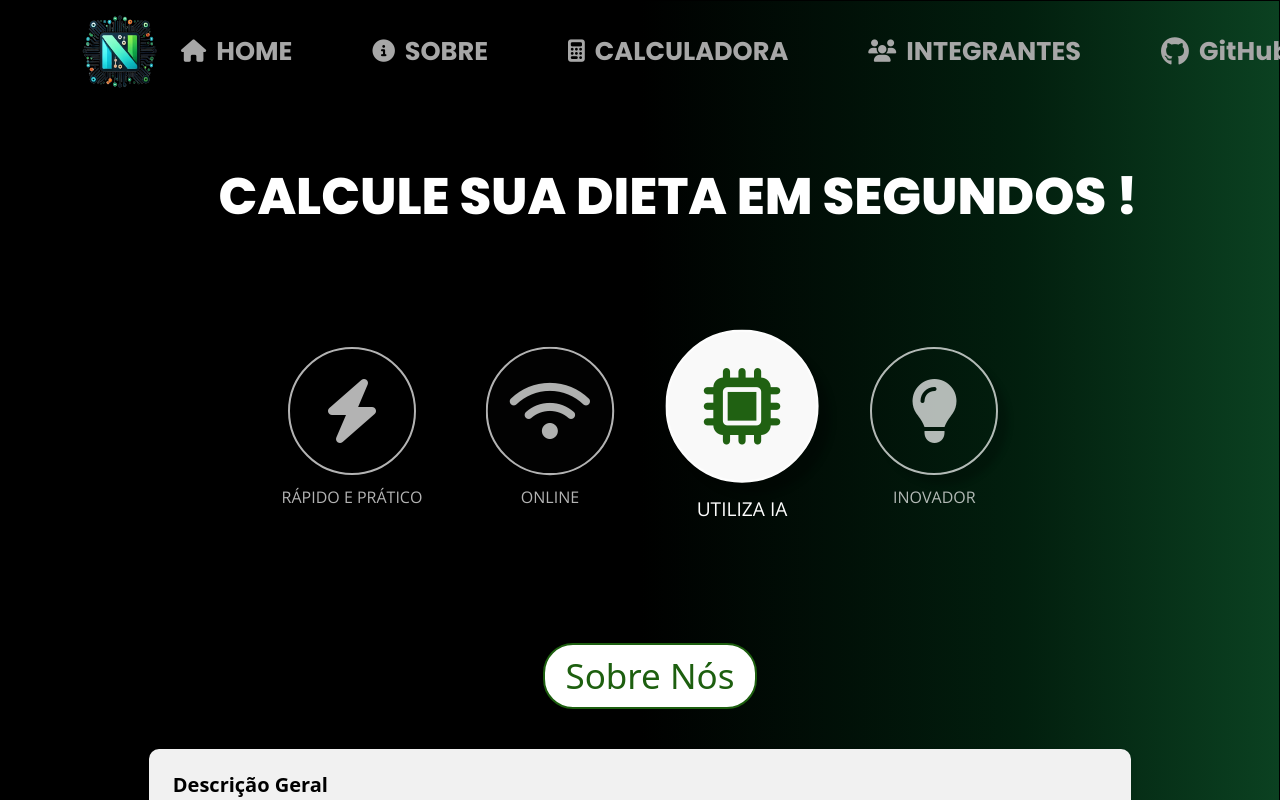
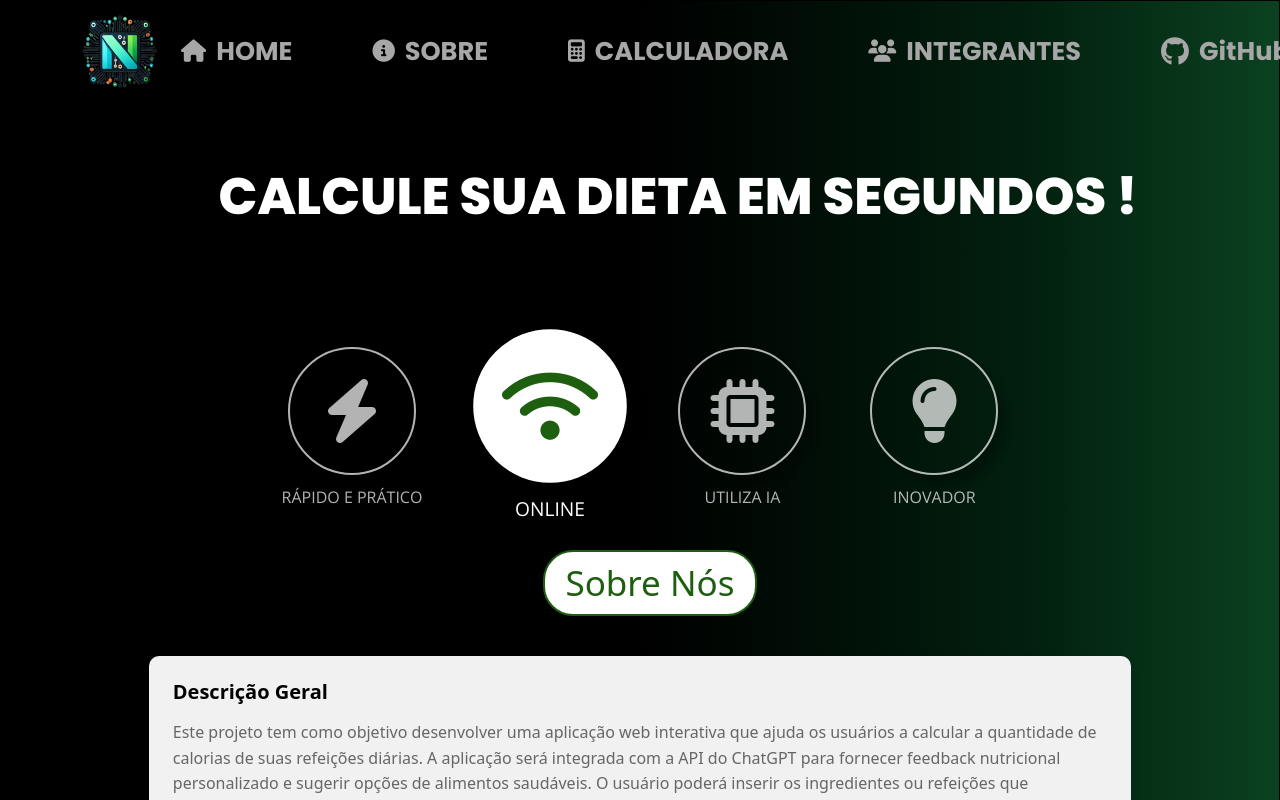
Before and after one commit to gabrielcardosoo/A3-desweb, a React (Create React App) app in the folder frontend/: page / in a window 1280 px wide. Shown: the top 800 px of the page. Built offline with nearby package versions, Linux system fonts and the light colour scheme.

Commit message:
chore: Estilização do fundo aplicado à toda página

```diff
--- a/frontend/src/components/style/HistoryPage.css
+++ b/frontend/src/components/style/HistoryPage.css
@@ -1,3 +1,9 @@
+#root, .App {
+  min-height: 200vh;
+  display: flex;
+  flex-direction: column;
+}
+
 .history-container {
   padding: 2rem;
   max-width: 1200px;
@@ -11,7 +17,7 @@
 }
 
 .history-header h2 {
-  color: #333;
+  color: #a7a7a7;
   margin-bottom: 0.5rem;
 }
 
```
